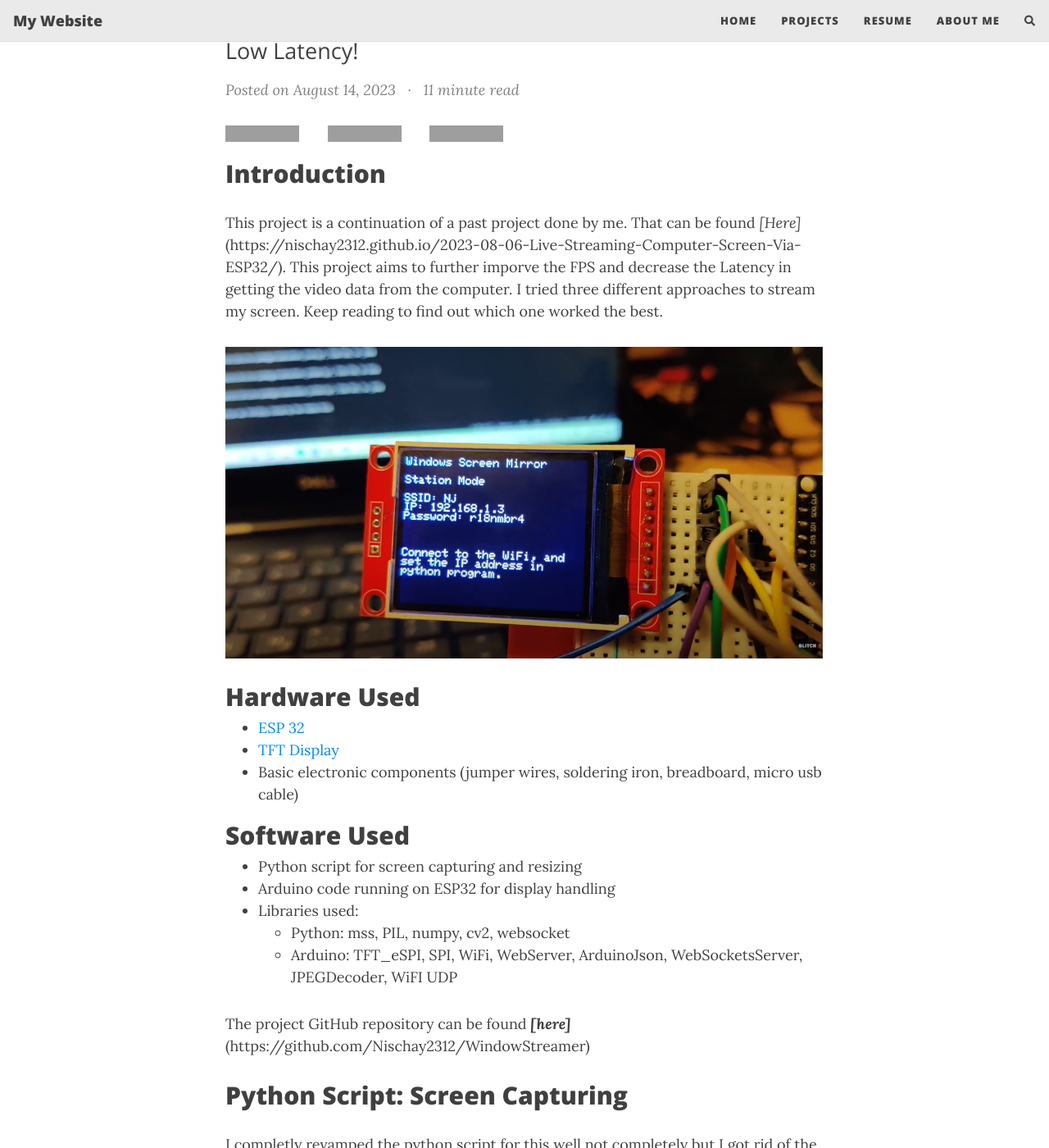
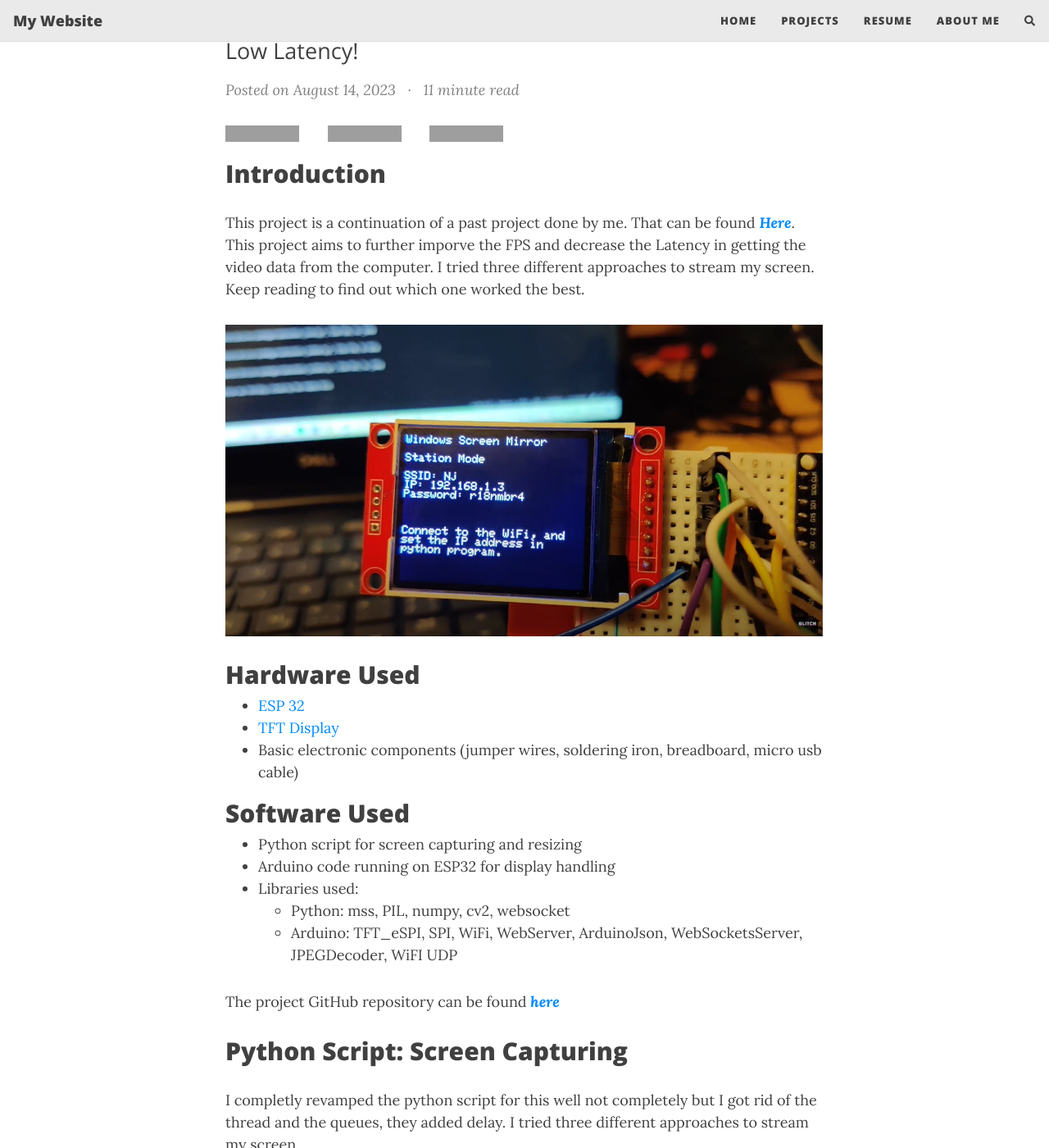
Before and after one commit to Nischay2312/Nischay2312.github.io, a Jekyll site: the page built from _posts/2023-08-14-ESP32-Screen-Stream-Improved.md, in a window 1280 px wide and 1400 px high, scrolled down 233 px. Shown: the whole window at 82% size. Built offline with Jekyll 4.4.1, drawn with Linux system fonts in a browser that asks for light colours; nearby versions of some CDN libraries; comment, search, counter and statistics services are not loaded; grey boxes are pictures that could not be loaded.

Commit message:
Updated MD of the new post again

```diff
--- a/_posts/2023-08-14-ESP32-Screen-Stream-Improved.md
+++ b/_posts/2023-08-14-ESP32-Screen-Stream-Improved.md
@@ -11,7 +11,7 @@ comments: true
 ---
 
 ## Introduction
-This project is a continuation of a past project done by me. That can be found _[Here]_(https://nischay2312.github.io/2023-08-06-Live-Streaming-Computer-Screen-Via-ESP32/). This project aims to further imporve the FPS and decrease the Latency in getting the video data from the computer. I tried three different approaches to stream my screen. Keep reading to find out which one worked the best.
+This project is a continuation of a past project done by me. That can be found [**_Here_**](https://nischay2312.github.io/2023-08-06-Live-Streaming-Computer-Screen-Via-ESP32/). This project aims to further imporve the FPS and decrease the Latency in getting the video data from the computer. I tried three different approaches to stream my screen. Keep reading to find out which one worked the best.
 
 ![Streaming Computer Screen Via ESP32](https://nischay2312.github.io/assets/img/WinStream_improved.png){: .mx-auto.d-block :}
 
@@ -27,7 +27,7 @@ This project is a continuation of a past project done by me. That can be found _
     - Python: mss, PIL, numpy, cv2, websocket
     - Arduino: TFT_eSPI, SPI, WiFi, WebServer, ArduinoJson, WebSocketsServer, JPEGDecoder, WiFI UDP
 
-The project GitHub repository can be found **_[here]_**(https://github.com/Nischay2312/WindowStreamer)
+The project GitHub repository can be found [**_here_**](https://github.com/Nischay2312/WindowStreamer)
 
 ## Python Script: Screen Capturing
 I completly revamped the python script for this well not completely but I got rid of the thread and the queues, they added delay. I tried three different approaches to stream my screen.
```
